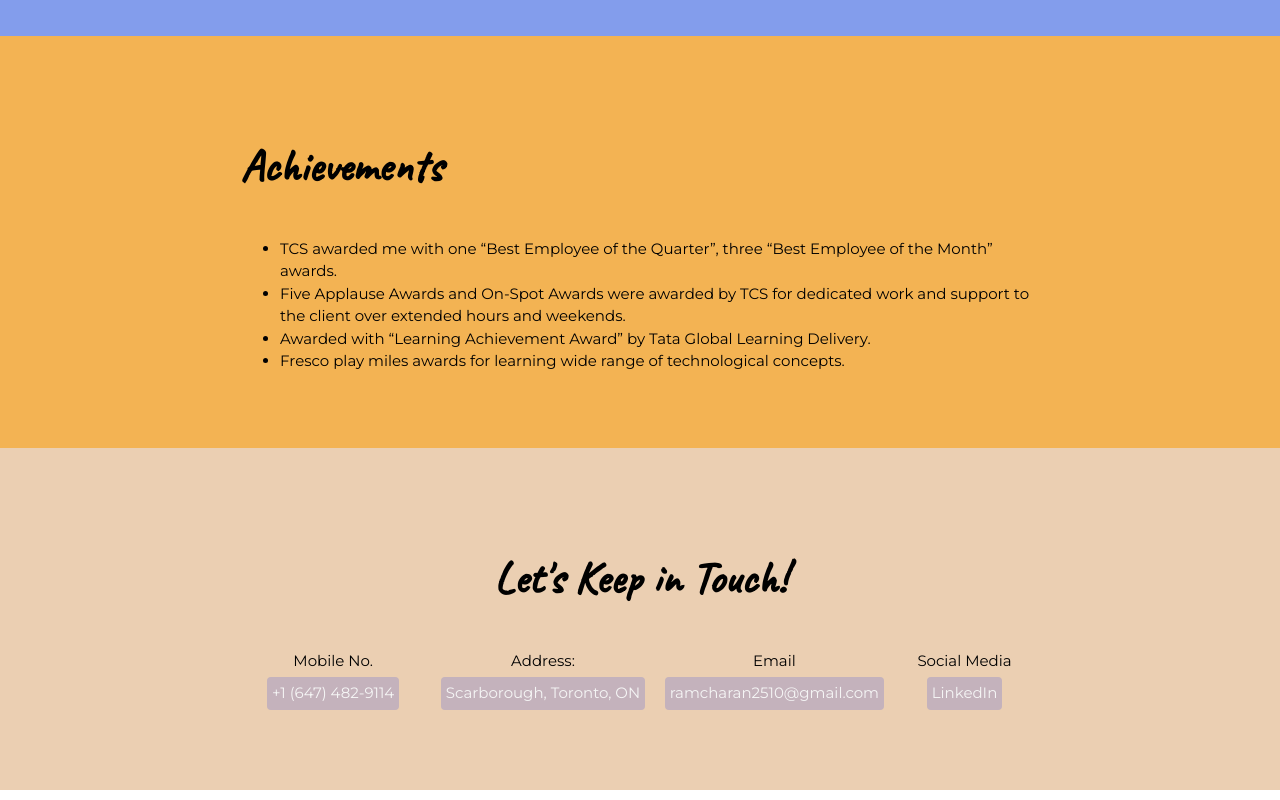
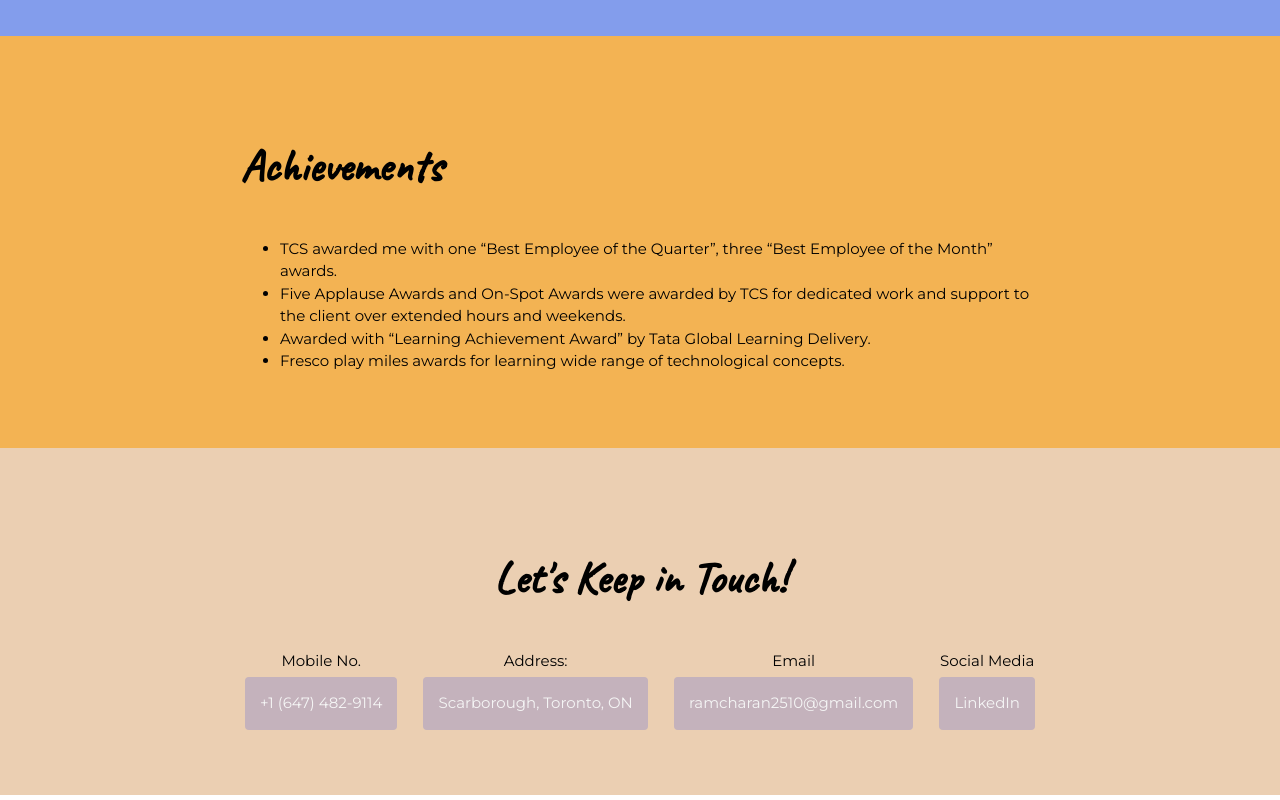
Before and after one commit to charanreddy24/resume, a plain HTML site: page index.html in a window 1280 px wide. Shown: the part 4900-5700 px from the top of the page. Drawn offline with Linux system fonts and the light colour scheme.

Commit message:
Adjusted width to max-content and added flex items

```diff
--- a/index.html
+++ b/index.html
@@ -140,12 +140,12 @@
         <footer>
             <div class="content-wrap">
                 <h2>Let's Keep in Touch!</h2>
-                <ul class="contact-list">
-                    <li>Mobile No.<a style="margin: 5px;" href="+1 (647)-482-9114">+1 (647) 482-9114</a></li>
-                    <li>Address:<a style="margin: 5px;" href="https://goo.gl/maps/dDyxmPFRKAS7RbVE8" target="_blank">Scarborough, Toronto, ON</a></li>
-                    <li>Email<a style="margin: 5px;" href="mailto:ramcharan2510@gmail.com">ramcharan2510@gmail.com</a></li>
-                    <li>Social Media<a style="margin: 5px;" href="https://www.linkedin.com/in/ram-charan-reddy-2b91b7138" target="_blank">LinkedIn</a></li>
-                </ul>
+                <div class="contact-list">
+                    <div class="flex-item">Mobile No.<a style="margin: 5px;" href="+1 (647)-482-9114">+1 (647) 482-9114</a></div>
+                    <div class="flex-item">Address:<a style="margin: 5px;" href="https://goo.gl/maps/dDyxmPFRKAS7RbVE8" target="_blank">Scarborough, Toronto, ON</a></div>
+                    <div class="flex-item">Email<a style="margin: 5px;" href="mailto:ramcharan2510@gmail.com">ramcharan2510@gmail.com</a></div>
+                    <div class="flex-item">Social Media<a style="margin: 5px;" href="https://www.linkedin.com/in/ram-charan-reddy-2b91b7138" target="_blank">LinkedIn</a></div>
+                </div>
             </div>
         </footer>
     </main>
--- a/style.css
+++ b/style.css
@@ -110,8 +110,9 @@ a:link{
     background: #C4B2BC;
     color: whitesmoke;
     text-decoration: none;
-    padding: 5px;
+    padding: 15px;
     border-radius: 4px;
+    width: max-content;
 }
 a:visited{
     color: #000000;
@@ -144,8 +145,12 @@ a:hover{
         column-gap: 20px;
     }
     .contact-list{
-        display: flex;
-        justify-content: center;
+        display: inline-flex;
+        justify-content: space-between;
+    }
+
+    .flex-item{
+        flex: 0 1 100px;
     }
 }
 
```
